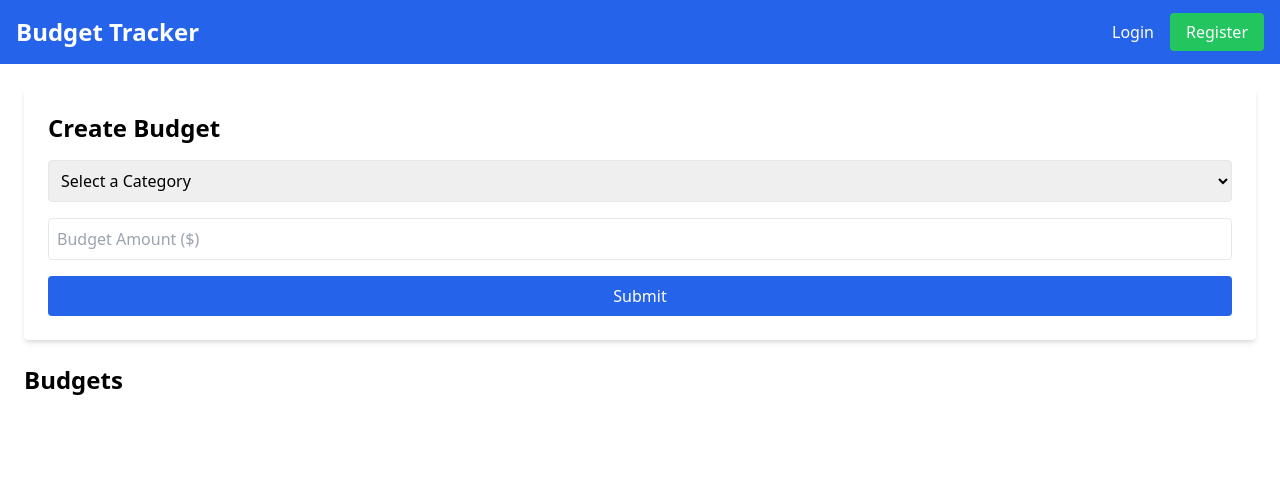
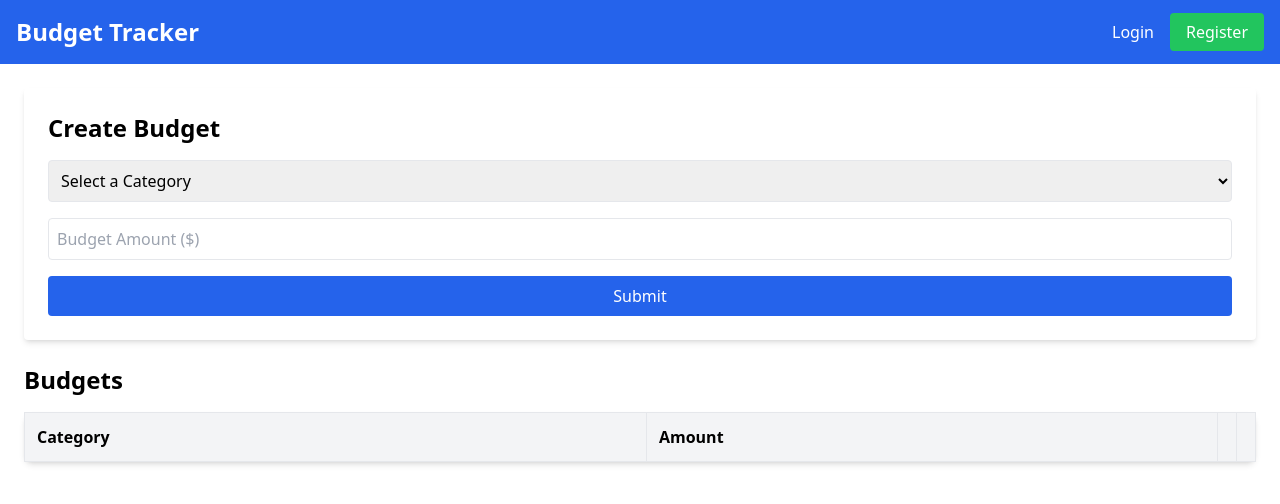
Before and after one commit to TacNap/A1_QUT_IFN636, a React (Create React App) app in the folder frontend/: page /budgets in a window 1280 px wide. Shown: the top 504 px of the page. Built offline with nearby package versions, Linux system fonts and the light colour scheme.

Commit message:
BTA-17 added BudgetList.jsx component

```diff
--- /dev/null
+++ b/frontend/src/components/BudgetList.jsx
@@ -0,0 +1,63 @@
+import { useAuth } from '../context/AuthContext';
+import axiosInstance from '../axiosConfig';
+
+const BudgetList = ({ budgets, setBudgets, setEditingBudget }) => {
+  const { user } = useAuth();
+
+  const handleDelete = async (budgetId) => {
+    try {
+      await axiosInstance.delete(`/api/budgets/${budgetId}`, {
+        headers: { Authorization: `Bearer ${user.token}` },
+      });
+      setBudgets(budgets.filter((budget) => budget._id !== budgetId));
+      alert('Success!');
+    } catch (error) {
+      alert('Failed to delete budget.');
+    }
+  };
+
+  return (
+    <div className="">
+      <table className="w-full border-collapse bg-white shadow-md rounded-lg mb-6 p-6">
+      <thead>
+        <tr className="bg-gray-100">
+          <th className="border p-3 text-left font-bold">Category</th>
+          <th className="border p-3 text-left font-bold">Amount</th>
+          <th className="border "></th>
+          <th className="border "></th>
+        </tr>
+      </thead>
+      <tbody>
+        {budgets.map((budget) => (
+          <tr key={budget._id} className="hover:bg-gray-50">
+            <td className="border p-3 font-bold">{budget.category}</td>
+            <td className="border p-3 font-medium">
+              <span className="px-2 py-1 rounded bg-blue-100 text-blue-800 font-medium">
+                ${budget.amount}
+              </span>
+            </td>
+            <td className="border p-3">
+              <button
+                onClick={() => setEditingBudget(budget)}
+                className="bg-blue-500 text-white px-3 py-1 rounded text-sm"
+              >
+                Edit
+              </button>
+            </td>
+            <td className="border p-3">
+              <button
+                onClick={() => handleDelete(budget._id)}
+                className="bg-red-500 text-white px-3 py-1 rounded text-sm"
+              >
+                Delete
+              </button>
+            </td>
+          </tr>
+        ))}
+      </tbody>
+    </table>
+    </div>
+  );
+};
+
+export default BudgetList;
--- a/frontend/src/pages/Budgets.jsx
+++ b/frontend/src/pages/Budgets.jsx
@@ -1,7 +1,7 @@
 import { useState, useEffect } from 'react';
 import axiosInstance from '../axiosConfig';
 import BudgetForm from '../components/BudgetForm';
-//import BudgetList from '../components/BudgetList'; not implemented yet
+import BudgetList from '../components/BudgetList';
 import { useAuth } from '../context/AuthContext';
 
 const Budgets = () => {
@@ -33,8 +33,7 @@ const Budgets = () => {
         setEditingBudget={setEditingBudget}
       />
       <h1 className="text-2xl font-bold mb-4">Budgets</h1>
-      {/* Uncomment after Get is implemented */}
-      {/* <BudgetList budgets={budgets} setBudgets={setBudgets} setEditingBudget={setEditingBudget} /> */}
+      <BudgetList budgets={budgets} setBudgets={setBudgets} setEditingBudget={setEditingBudget} />
     </div>
   );
 };
```
